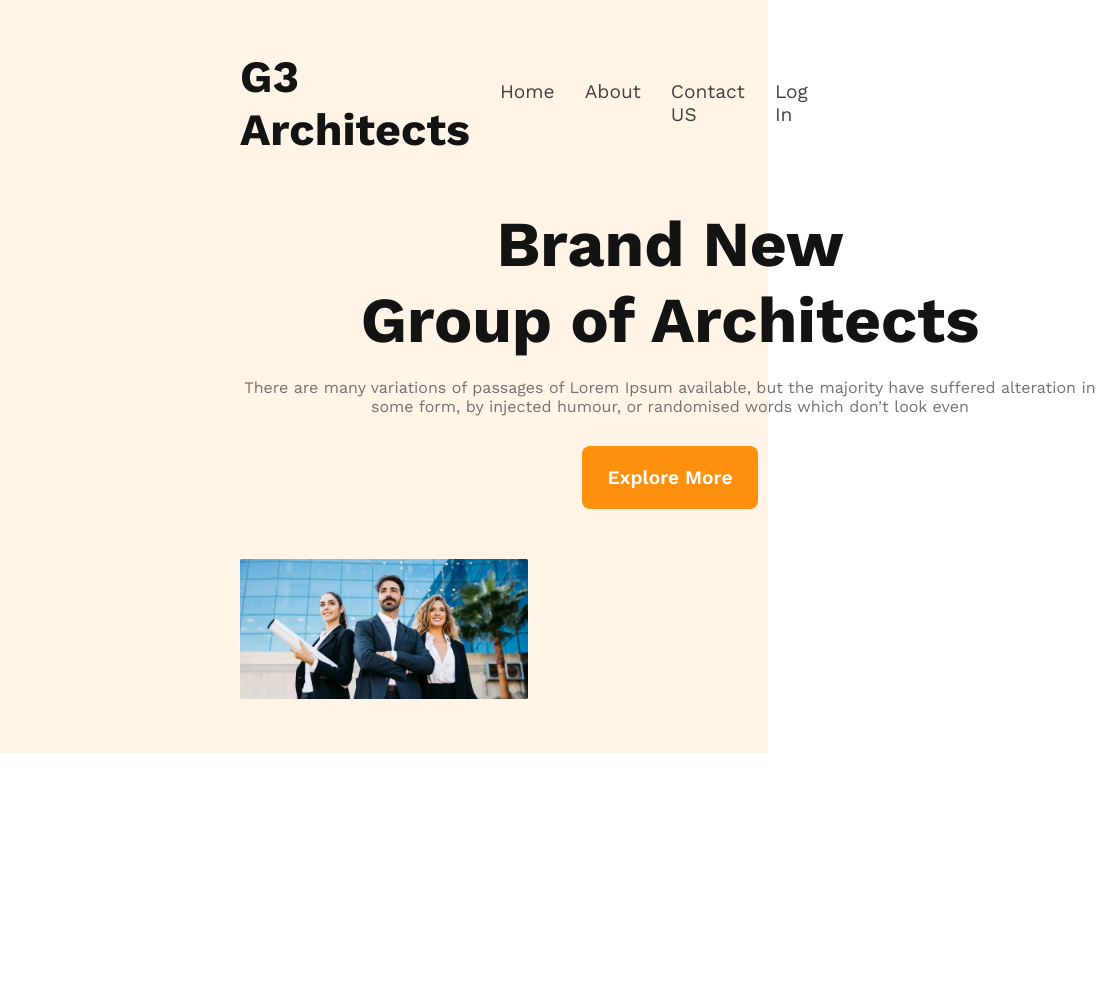
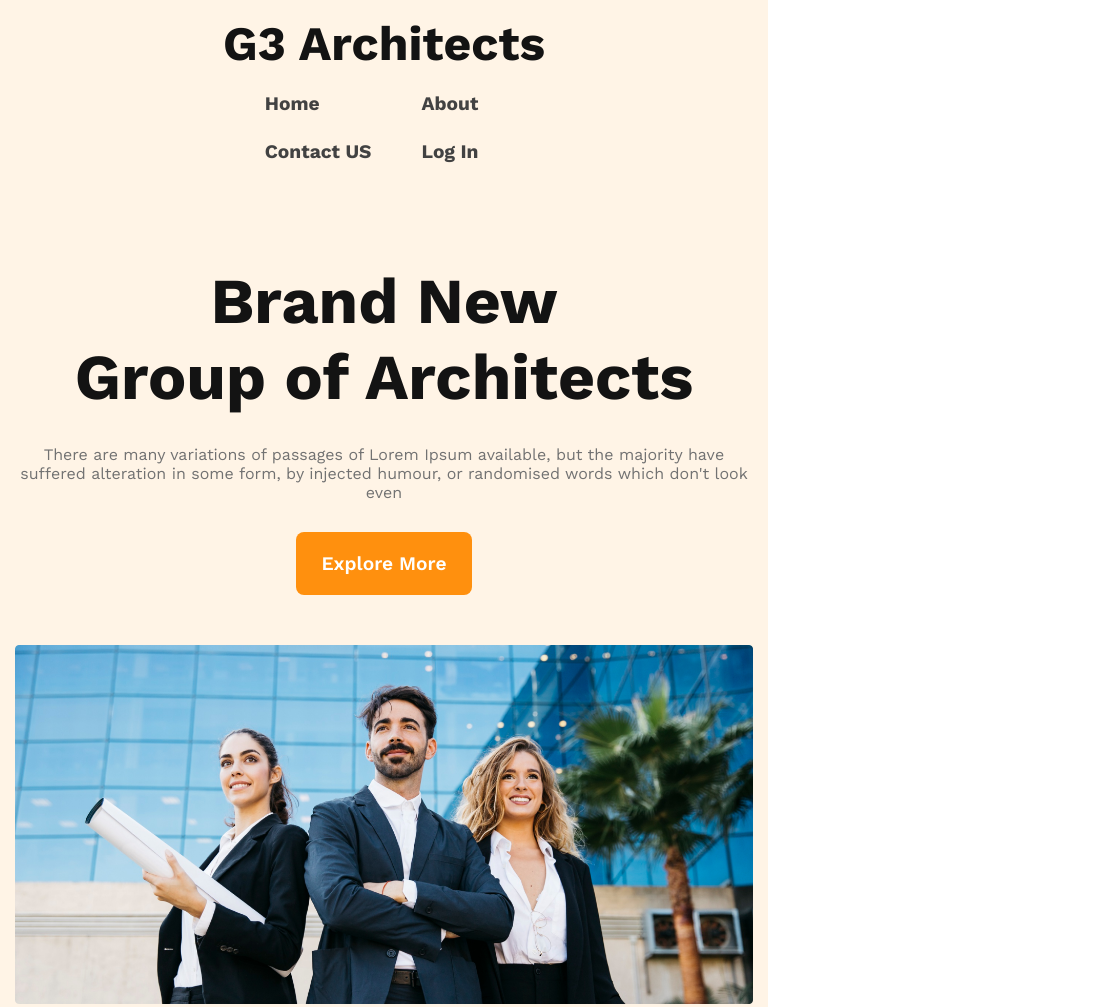
Before and after one commit to kamruzzamanbayezid/g3-architects-website, a plain HTML site: page index.html in a window 768 px wide. Shown: the top 1007 px of the page, 1100 px wide, since content can reach past the window. Before the commit the page ends 800 px from the top, so only its background shows below. Drawn offline with nearby package versions, Linux system fonts and the light colour scheme.

Commit message:
added header part

```diff
--- a/index.html
+++ b/index.html
@@ -10,7 +10,7 @@
 <body>
     <header>
         <nav>
-            <h2 class="header-title">G3 Architects</h2>
+            <h3 class="header-title">G3 Architects</h3>
             <ul>
                 <li><a href="">Home</a></li>
                 <li><a href="">About</a></li>
--- a/style.css
+++ b/style.css
@@ -9,90 +9,137 @@
     font-family: 'Work Sans', sans-serif;
 }
 
-body {
-    max-width: 1920px;
-    margin: 0 auto;
-}
-
 .btn-primary {
     color: white;
     font-size: 1.2rem;
     font-weight: 600;
-    background: #FF900E;
+    padding: 20px 25px;
+    background-color: #FF900E;
+    border: none;
     border-radius: 8px;
-    padding: 20px 25px;
-    border: none;
-    cursor: pointer;
 }
 
 .btn-primary:hover {
     background-color: aquamarine;
     color: brown;
+    border: 2px solid brown;
 }
 
-/* CSS FOR HEADER SECTION */
-
+/* HEADER STYLES */
 header {
+    padding: 50px 240px;
     background: rgba(255, 144.05, 13.81, 0.10);
-    padding: 50px 240px;
-}
-
-.header-title {
-    color: #131313;
-    font-size: 2.8rem;
-    font-weight: 700;
 }
 
 nav {
     display: flex;
     justify-content: space-between;
-    margin-bottom: 50px;
     align-items: center;
+    margin-bottom: 100px;
 }
 
-nav>ul {
+nav ul {
     display: flex;
 }
 
-nav li {
+nav ul li {
     list-style: none;
-    margin-left: 30px;
+    margin-left: 25px;
+
 }
 
-nav a {
+nav ul a {
     text-decoration: none;
     color: #424242;
     font-size: 1.2rem;
     font-weight: 500;
 }
 
-/* CSS FOR BANNER PART */
+.header-title {
+    color: #131313;
+    font-size: 3rem;
+    font-weight: 700;
+}
+
+/* BANNER STYLES */
+
+.banner-content {
+    max-width: 862px;
+    margin: 0 auto;
+    text-align: center;
+}
 
 .banner-container img {
     width: 100%;
 }
 
-.banner-content {
-    width: 860px;
-    margin: 0 auto;
-    text-align: center;
-}
-
-
 .banner-title {
     color: #131313;
     font-size: 4rem;
     font-weight: 700;
-    margin-bottom: 20px;
+    margin-bottom: 30px;
 }
 
 .banner-para {
+    margin-bottom: 30px;
     color: #727272;
     font-size: 1rem;
     font-weight: 400;
-    margin-bottom: 30px;
 }
 
-.banner-btn {
+.banner-btn{
     margin-bottom: 50px;
 }
+
+
+
+
+/* MEDIA QUERY */
+
+/* SMALL DEVICE */
+@media screen and (max-width: 576px) {
+    nav {
+        flex-direction: column;
+    }
+
+    nav ul {
+        flex-direction: column;
+        margin-bottom: 20px;
+    }
+
+    header {
+        padding: 15px;
+    }
+
+    nav ul li a {
+        font-weight: bolder;
+    }
+
+}
+
+/* MEDIUM DEVICE */
+
+@media screen and (min-width: 576px) and (max-width: 992px) {
+
+    header{
+        padding: 15px;
+    }
+
+    nav {
+        flex-direction: column;
+    }
+
+    nav ul {
+        display: grid;
+        grid-template-columns: repeat(2, 1fr);
+        gap: 25px;
+    }
+
+    nav ul li a {
+        font-weight: bolder;
+    }
+
+    .header-title {
+        margin-bottom: 20px;
+    }
+}
```
